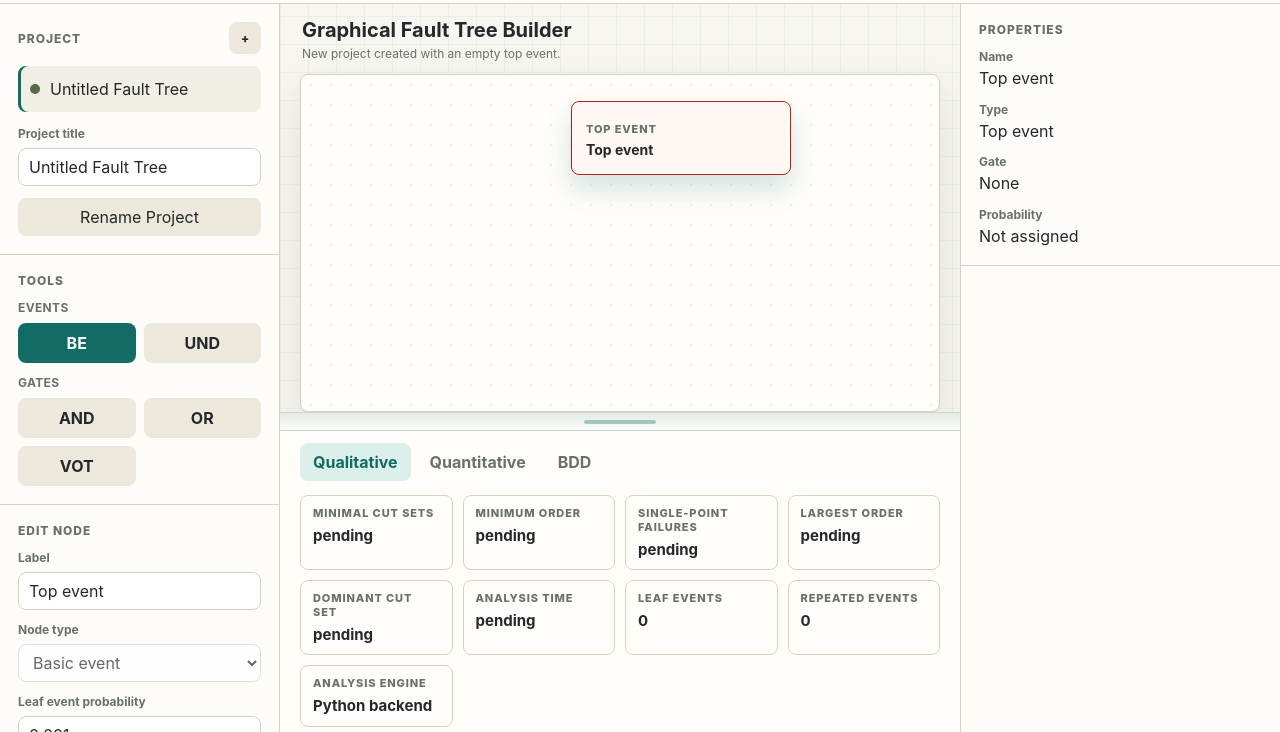
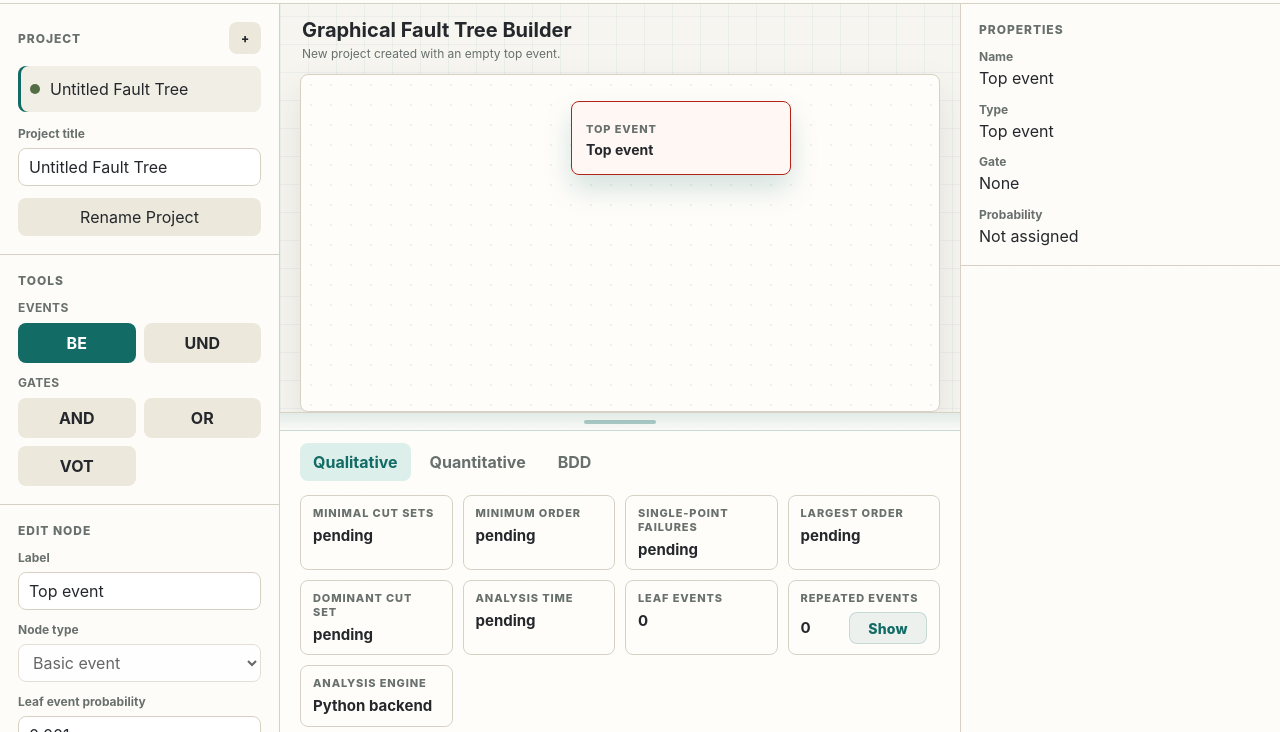
Before and after one commit to dibayimahdi/FAUTree, a plain HTML site: page frontend/index.html in a window 1280 px wide. Shown: the part 68-800 px from the top of the page. Drawn offline with Linux system fonts and the light colour scheme.

Commit message:
Showing Repeated basic Events in the Fault Tree

```diff
--- a/frontend/app.js
+++ b/frontend/app.js
@@ -26,6 +26,7 @@ let lastAnalysisSnapshot = null;
 let lastReliabilityState = null;
 let resultsPaneResizeState = null;
 let customBddOrder = [];
+let repeatedBasicEventDisplayMode = "off";
 
 const appShell = document.querySelector(".app-shell");
 const graphLayer = document.querySelector("#graph-layer");
@@ -98,6 +99,7 @@ const summaryAnalysisTime = document.querySelector("#summary-analysis-time");
 const summaryBasicEvents = document.querySelector("#summary-basic-events");
 const summaryRepeatedEvents = document.querySelector("#summary-repeated-events");
 const summaryAnalysisEngine = document.querySelector("#summary-analysis-engine");
+const toggleRepeatedEventsViewButton = document.querySelector("#toggle-repeated-events-view");
 const resultsResizeHandle = document.querySelector("#results-resize-handle");
 
 textArea.value = emptyTextModel;
@@ -1054,6 +1056,7 @@ function createLinePath(parent, child) {
 
 function renderCanvas() {
   const positions = layoutTree();
+  const repeatedBasicEventCounts = getRepeatedBasicEventCounts();
   graphLayer.innerHTML = "";
   faultLines.innerHTML = "";
 
@@ -1075,6 +1078,10 @@ function renderCanvas() {
     button.title = nodeKindLabel(node);
     button.classList.toggle("is-selected", node.id === selectedNodeId);
     button.classList.toggle("is-invalid", invalidNodeIds.has(node.id));
+
+    const repeatedCount = node.kind === "basic_event" ? repeatedBasicEventCounts.get(node.label.trim()) || 0 : 0;
+    const repeated = repeatedCount > 1;
+    button.classList.toggle("is-repeated-basic-event", repeated && repeatedBasicEventDisplayMode === "highlight");
 
     if (node.kind === "gate") {
       button.innerHTML = createGateSymbol(node.gate, node.votingThreshold, node.children.length);
@@ -2323,6 +2330,7 @@ function addSvgMultilineText(target, lines, x, y, className, lineHeight = 16) {
 
 function buildFaultTreeExportSvg() {
   const layout = measureTreeLayout();
+  const repeatedBasicEventCounts = getRepeatedBasicEventCounts();
   const svg = createSvgNode("svg");
   svg.setAttribute("xmlns", "http://www.w3.org/2000/svg");
   svg.setAttribute("width", layout.stageWidth);
@@ -2339,6 +2347,7 @@ function buildFaultTreeExportSvg() {
     .event-card.top-event { fill: #fff0eb; stroke: #b42318; }
     .event-card.intermediate-event { fill: #fff7ed; stroke: #ea580c; }
     .event-card.undeveloped-event { fill: #f5f3ff; stroke: #7c3aed; }
+    .event-card.is-repeated-basic-event { stroke: #b7791f; }
     .event-kind { fill: #8a5a14; font: 600 11px "Segoe UI", Arial, sans-serif; letter-spacing: 0.08em; text-transform: uppercase; }
     .event-label { fill: #1f2937; font: 700 15px "Segoe UI", Arial, sans-serif; }
     .event-rate { fill: #475467; font: 500 11px "Segoe UI", Arial, sans-serif; }
@@ -2401,7 +2410,9 @@ function buildFaultTreeExportSvg() {
     card.setAttribute("height", position.height);
     card.setAttribute("rx", node.kind === "undeveloped_event" ? "24" : "18");
     card.setAttribute("ry", node.kind === "undeveloped_event" ? "24" : "18");
-    card.setAttribute("class", `event-card ${node.kind.replace(/_/g, "-")}`);
+    const repeatedCount = node.kind === "basic_event" ? repeatedBasicEventCounts.get(node.label.trim()) || 0 : 0;
+    const repeated = repeatedCount > 1;
+    card.setAttribute("class", `event-card ${node.kind.replace(/_/g, "-")}${repeated && repeatedBasicEventDisplayMode === "highlight" ? " is-repeated-basic-event" : ""}`);
     svg.append(card);
 
     addSvgMultilineText(svg, [nodeKindLabel(node)], position.centerX, position.y + 18, "event-kind", 14);
@@ -2729,7 +2740,7 @@ function buildFaultTreePdfReportHtml() {
             <div class="meta-card"><strong>Minimal Cut Sets</strong><span>${(analysis.cutSets || []).length}</span></div>
             <div class="meta-card"><strong>Top Probability</strong><span>${formatNumber(analysis.topProbability || 0)}</span></div>
             <div class="meta-card"><strong>Minimum Order</strong><span>${(analysis.cutSets || []).length ? Math.min(...analysis.cutSets.map((cutSet) => cutSet.order)) : "none"}</span></div>
-            <div class="meta-card"><strong>Repeated Events</strong><span>${repeatedEvents.length}</span></div>
+            <div class="meta-card"><strong>Repeated Events</strong><span>${repeatedEvents.length ? `${repeatedEvents.length} (${repeatedEvents.map(escapeHtml).join(", ")})` : "0"}</span></div>
             <div class="meta-card"><strong>Dominant Cut Set</strong><span>${dominant ? `{ ${escapeHtml(dominant.events.join(", "))} }` : "none"}</span></div>
           </section>
           <section class="section">
@@ -3571,7 +3582,7 @@ function clearAnalysisSummary() {
   summaryDominantCutSet.textContent = "pending";
   summaryAnalysisTime.textContent = "pending";
   summaryBasicEvents.textContent = String(getLeafEventNodes().length);
-  summaryRepeatedEvents.textContent = String(getRepeatedBasicEventLabels().length);
+  summaryRepeatedEvents.textContent = formatRepeatedBasicEventSummary();
   summaryAnalysisEngine.textContent = "Python backend";
 }
 
@@ -3999,7 +4010,7 @@ function renderAnalysisSummary(cutSets, topProbability, analysisDuration, bdd) {
   summaryDominantCutSet.textContent = dominant ? `{ ${dominant.events.join(", ")} }` : "none";
   summaryAnalysisTime.textContent = `${Math.max(1, Math.round(analysisDuration))} ms`;
   summaryBasicEvents.textContent = String(getLeafEventNodes().length);
-  summaryRepeatedEvents.textContent = String(getRepeatedBasicEventLabels().length);
+  summaryRepeatedEvents.textContent = formatRepeatedBasicEventSummary();
   summaryAnalysisEngine.textContent = "Python backend";
 }
 
@@ -4041,12 +4052,53 @@ function updateCustomBddOrderVisibility() {
   }
 }
 
+function getRepeatedBasicEventCounts() {
+  const counts = new Map();
+  getBasicEventNodes().forEach((node) => {
+    const key = node.label.trim();
+    counts.set(key, (counts.get(key) || 0) + 1);
+  });
+  return new Map([...counts.entries()].filter(([, count]) => count > 1));
+}
+
 function getRepeatedBasicEventLabels() {
-  const counts = new Map();
-  getLeafEventNodes().forEach((node) => {
-    counts.set(node.label, (counts.get(node.label) || 0) + 1);
-  });
-  return [...counts.entries()].filter(([, count]) => count > 1).map(([label]) => label);
+  return [...getRepeatedBasicEventCounts().keys()];
+}
+
+function formatRepeatedBasicEventSummary() {
+  const repeatedLabels = getRepeatedBasicEventLabels();
+  if (repeatedLabels.length === 0) {
+    return "0";
+  }
+  return `${repeatedLabels.length} (${repeatedLabels.join(", ")})`;
+}
+
+function syncRepeatedBasicEventDisplayButton() {
+  if (!toggleRepeatedEventsViewButton) {
+    return;
+  }
+
+  const config = repeatedBasicEventDisplayMode === "highlight"
+    ? {
+        label: "Hide",
+        title: "Remove the repeated basic event border highlight from the diagram",
+        pressed: true,
+      }
+    : {
+        label: "Show",
+        title: "Highlight repeated basic events on the diagram",
+        pressed: false,
+      };
+
+  toggleRepeatedEventsViewButton.textContent = config.label;
+  toggleRepeatedEventsViewButton.title = config.title;
+  toggleRepeatedEventsViewButton.setAttribute("aria-pressed", String(config.pressed));
+}
+
+function cycleRepeatedBasicEventDisplayMode() {
+  repeatedBasicEventDisplayMode = repeatedBasicEventDisplayMode === "highlight" ? "off" : "highlight";
+  syncRepeatedBasicEventDisplayButton();
+  renderCanvas();
 }
 
 function validateModelForAnalysis() {
@@ -4111,7 +4163,7 @@ function getModelValidationIssues() {
 
 function getRepeatedEventRateIssues() {
   const eventsByLabel = new Map();
-  getLeafEventNodes().forEach((node) => {
+  getBasicEventNodes().forEach((node) => {
     const key = node.label.trim();
     if (!eventsByLabel.has(key)) {
       eventsByLabel.set(key, []);
@@ -4278,6 +4330,7 @@ document.querySelector("#reset-text-model").addEventListener("click", () => {
   statusLine.textContent = "Boolean expression cleared.";
 });
 document.querySelector("#run-analysis").addEventListener("click", runAnalysis);
+toggleRepeatedEventsViewButton?.addEventListener("click", cycleRepeatedBasicEventDisplayMode);
 reliabilityMissionTimeInput?.addEventListener("input", () => {
   if (metricMissionTime) {
     metricMissionTime.textContent = `${formatNumber(getReliabilityMissionTimeHours())} h`;
@@ -4305,6 +4358,7 @@ setProjectName(projectName);
 syncCustomBddOrder();
 updateCustomBddOrderVisibility();
 syncBddSettingsVisibility();
+syncRepeatedBasicEventDisplayButton();
 syncToolButtons();
 renderAll();
 clearAnalysisResults("Add gates and basic events to compute cut sets.");
--- a/frontend/index.html
+++ b/frontend/index.html
@@ -252,7 +252,12 @@
             </article>
             <article>
               <span>Repeated events</span>
-              <strong id="summary-repeated-events">pending</strong>
+              <div class="repeated-events-row">
+                <strong id="summary-repeated-events">pending</strong>
+                <button class="quiet-button qualitative-toggle-button" id="toggle-repeated-events-view" type="button" aria-pressed="false">
+                  Show
+                </button>
+              </div>
             </article>
             <article>
               <span>Analysis engine</span>
--- a/frontend/styles.css
+++ b/frontend/styles.css
@@ -463,6 +463,17 @@ button {
   border-color: #b42318;
 }
 
+.fault-node.is-repeated-basic-event {
+  border-color: #b7791f;
+  box-shadow: 0 14px 28px rgba(183, 121, 31, 0.18);
+}
+
+.fault-node.is-repeated-basic-event.is-selected,
+.fault-node.is-repeated-basic-event:hover {
+  border-color: #9a5f06;
+  box-shadow: 0 16px 30px rgba(154, 95, 6, 0.22);
+}
+
 .event-node {
   width: 188px;
   min-height: 74px;
@@ -919,6 +930,41 @@ button {
   overflow-wrap: anywhere;
 }
 
+.repeated-events-row {
+  display: flex;
+  align-items: center;
+  justify-content: space-between;
+  gap: 10px;
+  margin-top: 7px;
+}
+
+.repeated-events-row strong {
+  margin-top: 0;
+  flex: 1 1 auto;
+}
+
+.qualitative-toggle-button {
+  display: inline-flex;
+  align-items: center;
+  justify-content: center;
+  min-width: 78px;
+  height: 32px;
+  padding: 0 14px;
+  background: rgba(18, 107, 100, 0.08);
+  color: var(--teal);
+  font-size: 14px;
+  font-weight: 800;
+  letter-spacing: 0.01em;
+  border: 1px solid rgba(18, 107, 100, 0.18);
+  box-shadow: none;
+}
+
+.qualitative-toggle-button:hover,
+.qualitative-toggle-button:focus-visible {
+  background: rgba(18, 107, 100, 0.12);
+  color: var(--teal);
+}
+
 table {
   width: 100%;
   min-width: 520px;
```
